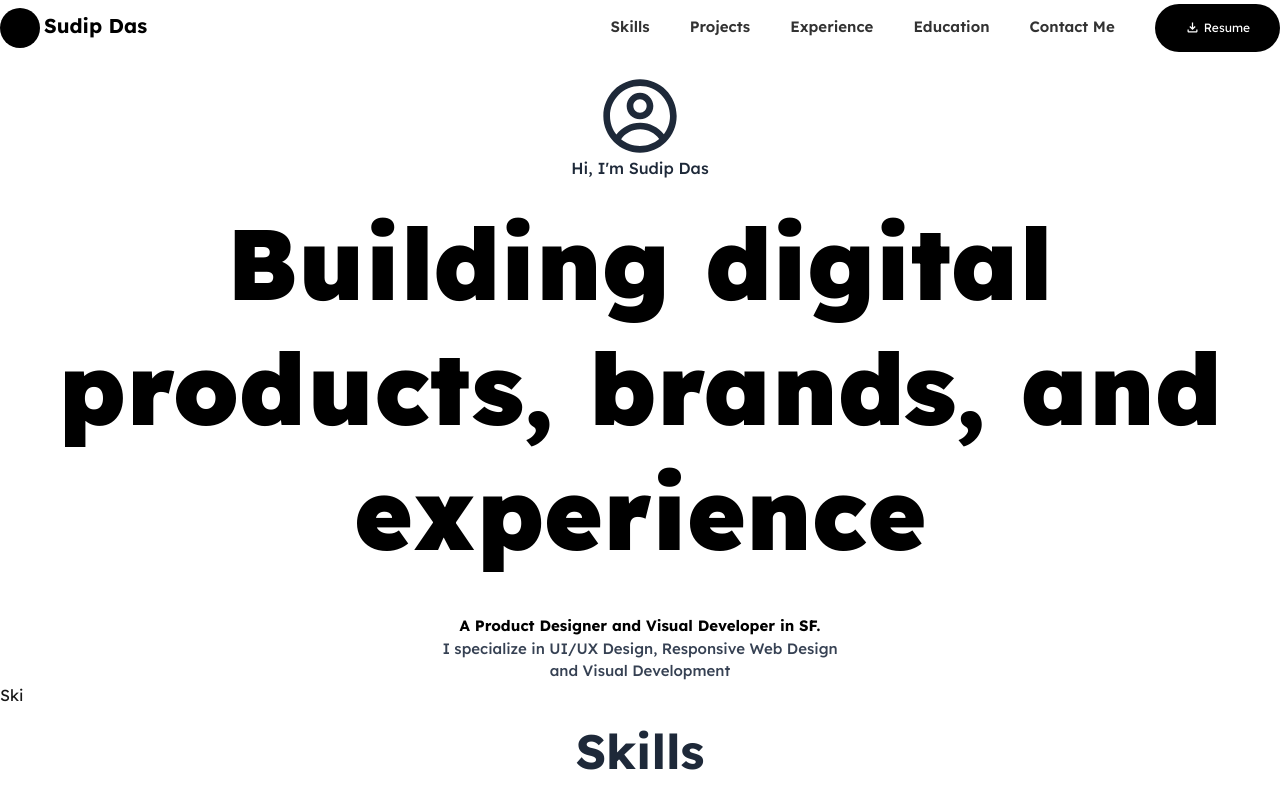
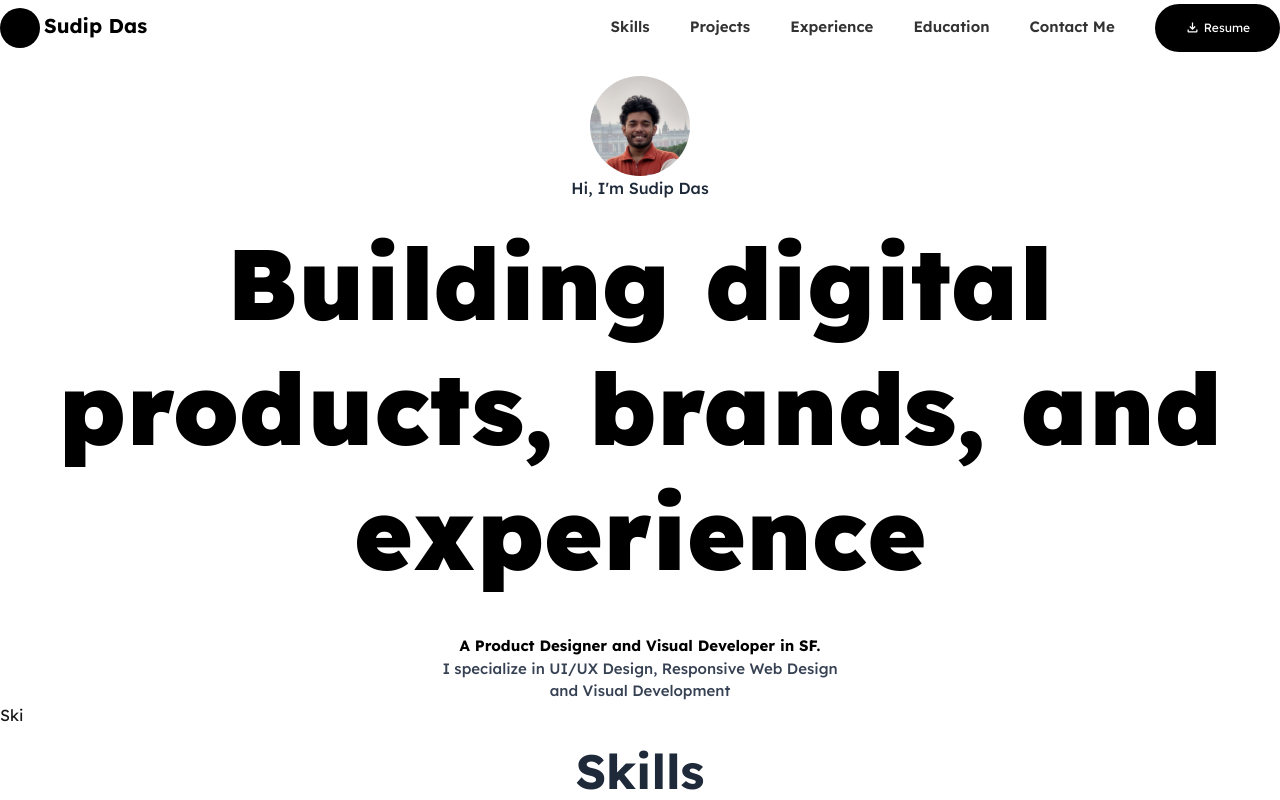
Before and after one commit to the-sudip/Portfolio, a Next.js app: page / in a window 1280 px wide. Shown: the top 800 px of the page. Built offline with nearby package versions, Linux system fonts and the light colour scheme.

Commit message:
profile photo added to project

```diff
--- a/src/app/_components/HeroSection.jsx
+++ b/src/app/_components/HeroSection.jsx
@@ -23,9 +23,10 @@ const HeroSection = () => {
           profileInView ? "opacity-100" : "opacity-20"
         }`}
       >
-        <div className="text-[80px] font-medium text-gray-800">
+        {/* <div className="text-[80px] font-medium text-gray-800">
           <CgProfile />
-        </div>
+        </div> */}
+        <div className="w-[100px] h-[100px] rounded-full overflow-hidden"><img src="/sudip.jpg"></img></div>
         <p className="text-gray-800 font-medium">Hi, I'm Sudip Das</p>
       </div>
       <p
```
Also changed, not shown: public/sudip.jpg.
